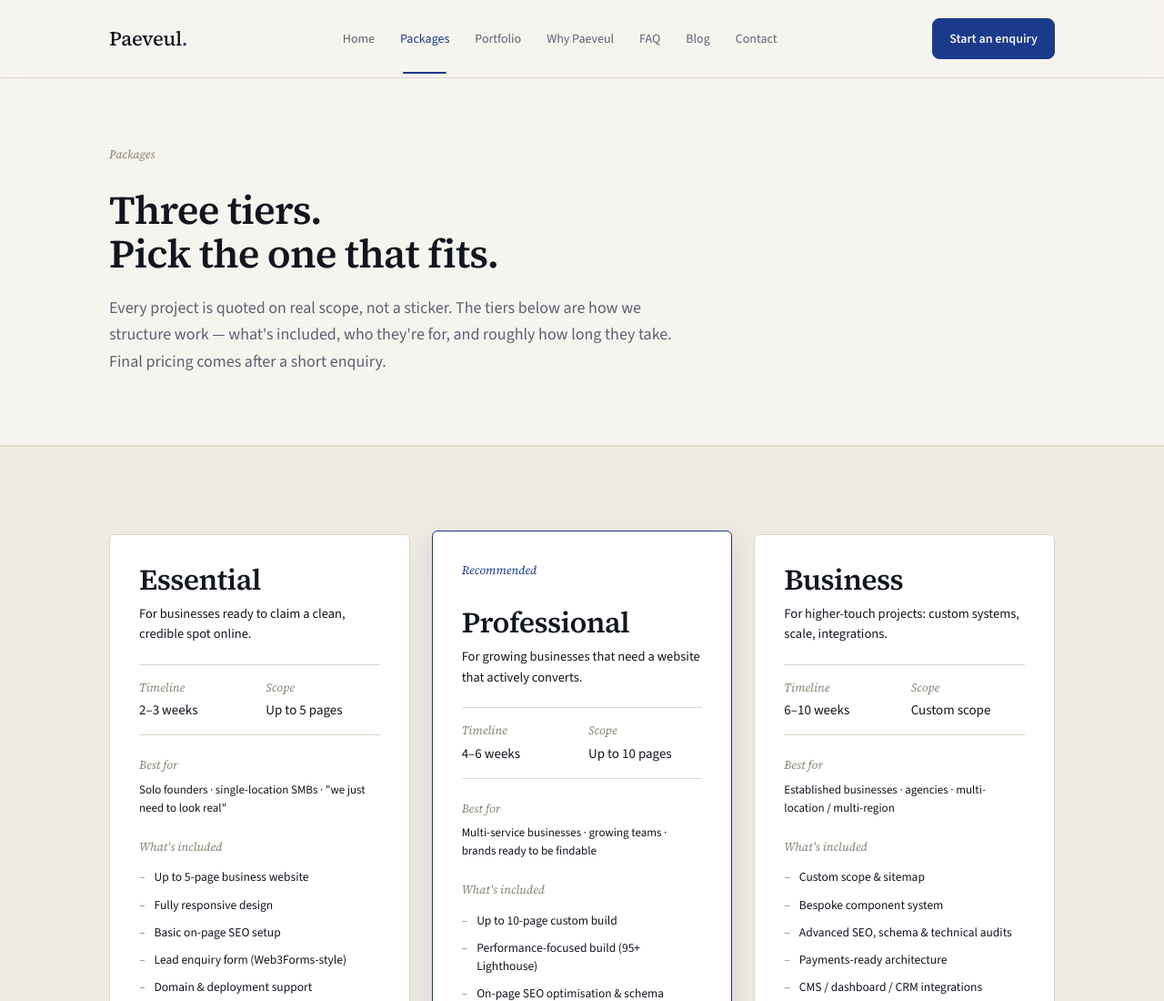
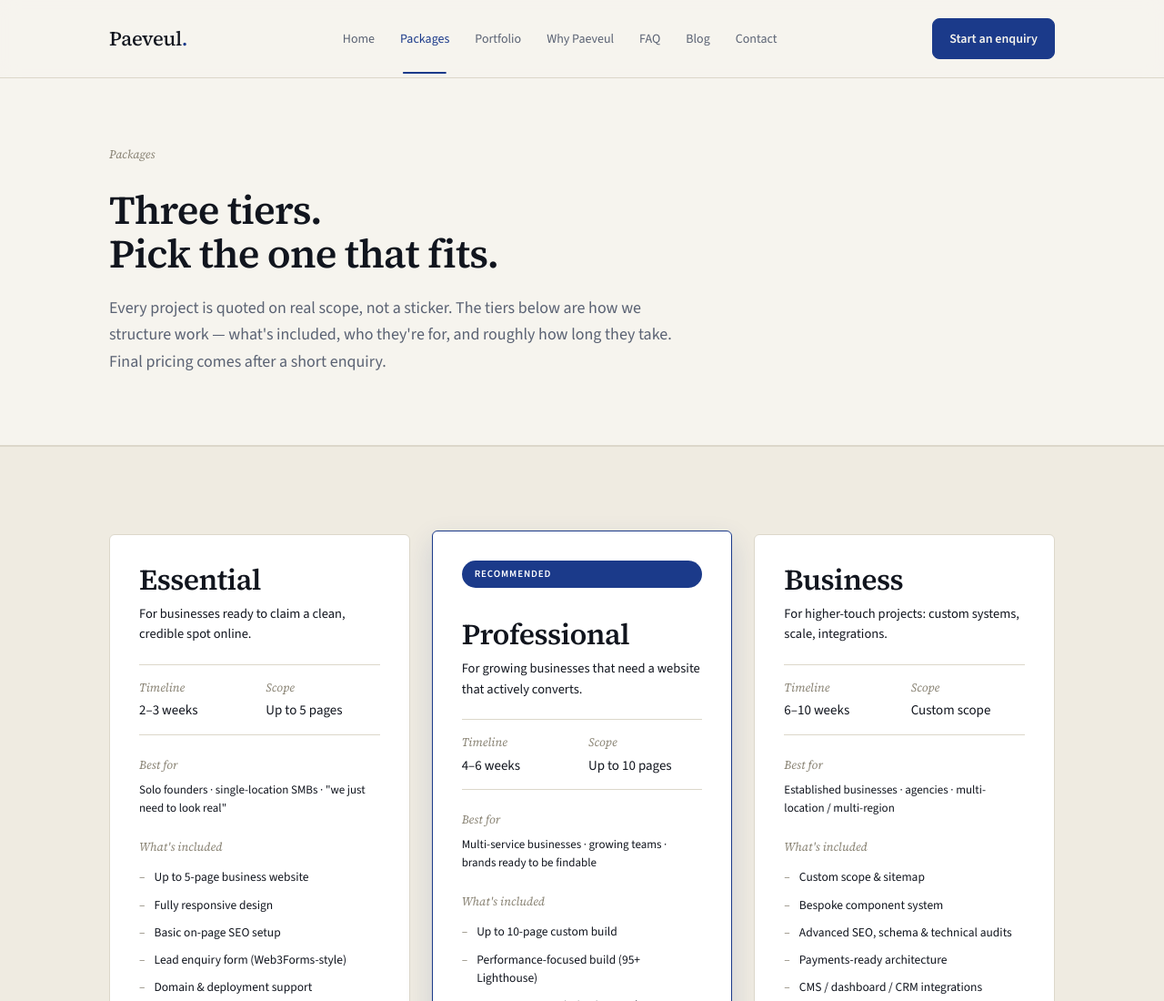
Before and after one commit to paeveul/paeveul-official, a plain HTML site: page main/packages.html in a window 1280 px wide. Shown: the top 1100 px of the page at 91% size. Drawn offline with nearby package versions, Linux system fonts and the light colour scheme.

Commit message:
feat(v2): Recommended pill on Professional card — Option 1 solid cobalt
Co-Authored-By: Claude Opus 4.8 <noreply@anthropic.com>

```diff
--- a/main/packages.html
+++ b/main/packages.html
@@ -335,7 +335,7 @@
 
       <!-- Professional (Recommended) -->
       <div class="pv-card pv-card--featured pk-card">
-        <p style="font-style:italic;color:var(--pv-cobalt);font-family:var(--pv-font-serif);font-size:13px;margin:0 0 8px 0;">Recommended</p>
+        <span style="display:inline-block;background:var(--pv-cobalt);color:#FFFFFF;padding:6px 14px;border-radius:999px;font-family:var(--pv-font-sans);font-size:11px;font-weight:600;text-transform:uppercase;letter-spacing:0.08em;margin:0 0 12px 0;">Recommended</span>
         <div class="pk-card-head">
           <h2 style="font-size:32px;font-weight:600;letter-spacing:-0.02em;margin:0;">Professional</h2>
           <p style="margin-top:8px;font-size:14.5px;color:var(--pv-muted);line-height:1.55;">For growing businesses that need a website that actively converts.</p>
```
